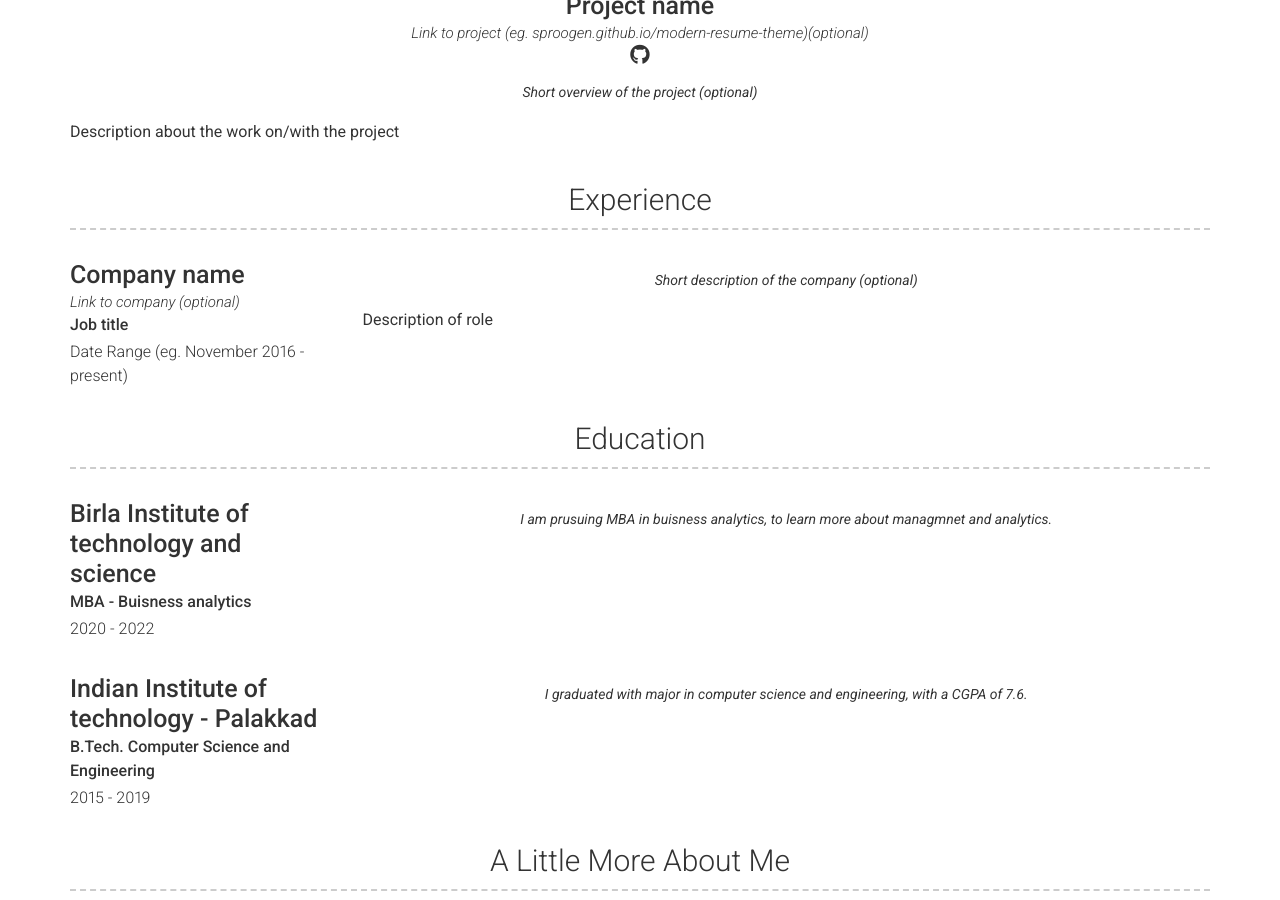
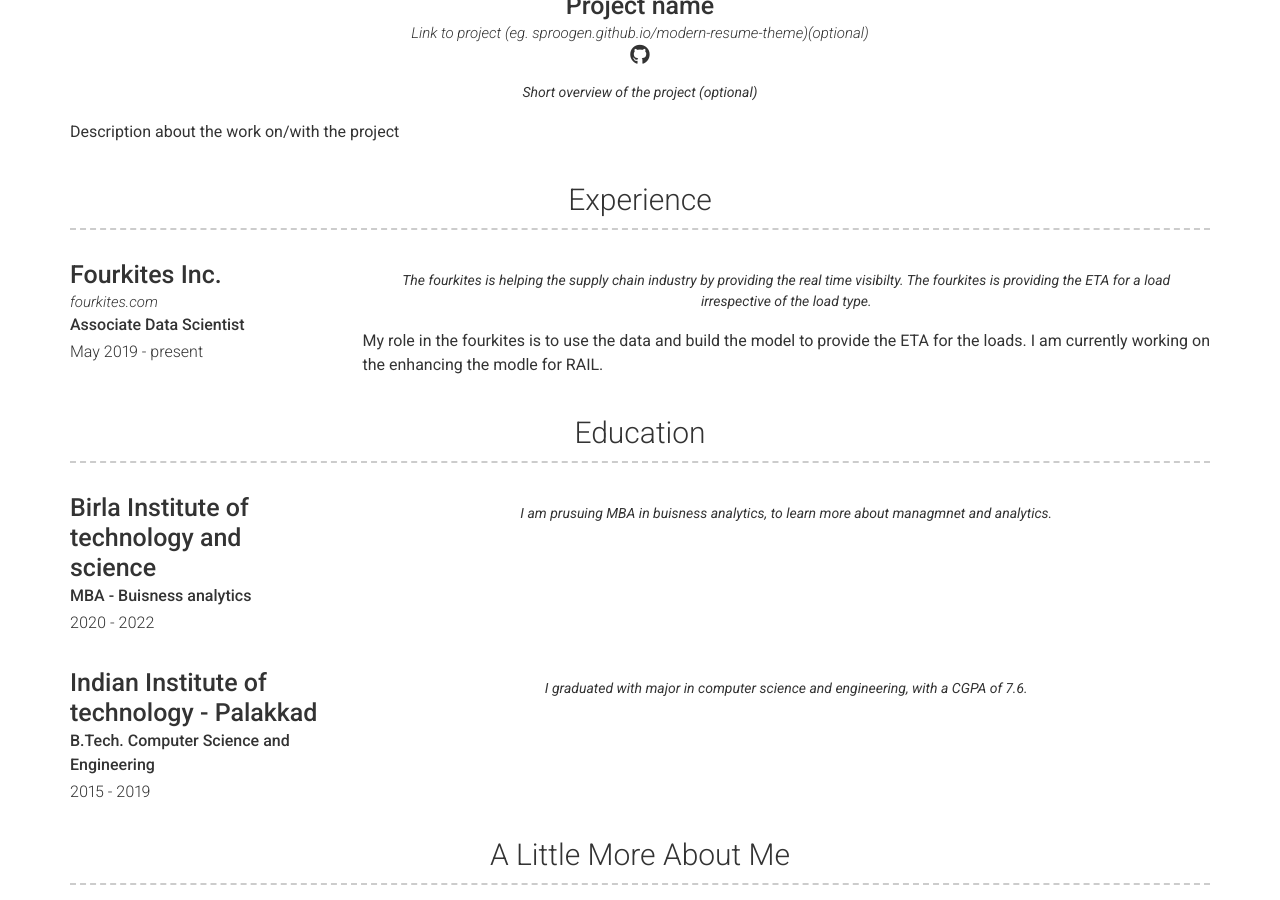
Before and after one commit to rbreezy/intro, a Jekyll site: the page built from index.md, in a window 1280 px wide and 900 px high, scrolled down 639 px. Built offline with Jekyll 4.4.1, drawn with Linux system fonts in a browser that asks for light colours; nearby versions of some CDN libraries.

Commit message:
Update experience.yml

```diff
--- a/_data/experience.yml
+++ b/_data/experience.yml
@@ -1,10 +1,10 @@
 # Experience template
 - layout: left
-  company: Company name
-  link: Link to company (optional)
-  job_title: Job title
-  dates: Date Range (eg. November 2016 - present)
+  company: Fourkites Inc.
+  link: fourkites.com
+  job_title: Associate Data Scientist
+  dates: May 2019 - present
   quote: >
-   Short description of the company (optional)
+   The fourkites is helping the supply chain industry by providing the real time visibilty. The fourkites is providing the ETA for a load irrespective of the load type.
   description: | # this will include new lines to allow paragraphs
-    Description of role
+    My role in the fourkites is to use the data and build the model to provide the ETA for the loads. I am currently working on the enhancing the modle for RAIL.
```
